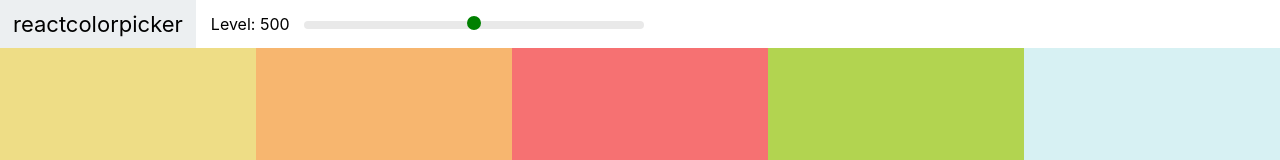
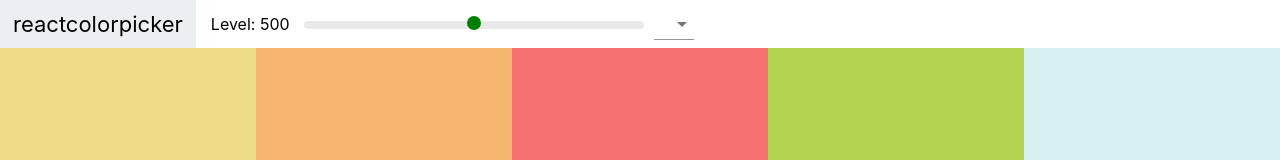
Before and after one commit to nini3008/react--colt, a React (Create React App) app in the folder basics/app1/colors-app/: page /palette/1 in a window 1280 px wide. Shown: the top 160 px of the page. Built offline with nearby package versions, Linux system fonts and the light colour scheme.

Commit message:
first commit of the decade, a continuation of the react tutorials

```diff
--- a/basics/app1/colors-app/src/Navbar.js
+++ b/basics/app1/colors-app/src/Navbar.js
@@ -1,4 +1,7 @@
 import React, { Component } from "react";
+
+import MenuItem from "@material-ui/core/MenuItem";
+import Select from "@material-ui/core/Select";
 import Slider from "rc-slider";
 import "rc-slider/assets/index.css";
 import "./Navbar.css";
@@ -27,6 +30,13 @@
             />
           </div>
         </div>
+        <div className="select-container">
+          <Select>
+            <MenuItem value="hex">HEX - #ffffff</MenuItem>
+            <MenuItem value="rgb">RGB - rgb(255,255,255)</MenuItem>
+            <MenuItem value="rgba">RGBA - rgb(255,255,255, 1.0)</MenuItem>
+          </Select>
+        </div>
       </header>
     );
   }
```
